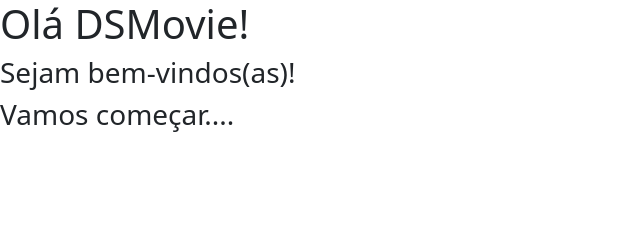
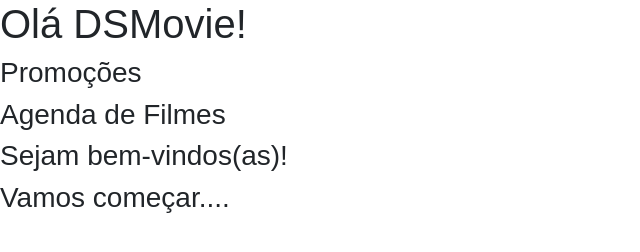
Before and after one commit to valdenir-alves-delmondes/dsmovie2, a plain HTML site: page index.html in a window 1280 px wide. Shown: the whole page, without its empty margins (0-640 px from the left). Drawn offline with nearby package versions, Linux system fonts and the light colour scheme.

Commit message:
Adição do Google Fonts

```diff
--- /dev/null
+++ b/css/styles.css
@@ -0,0 +1,5 @@
+@import url('https://fonts.googleapis.com/css2?family=Open+Sans:wght@300;400;700&display=swap');
+
+* {
+    font-family: 'Open-Sans', sans-serif;
+}
--- a/index.html
+++ b/index.html
@@ -8,9 +8,13 @@
 
     <link href="https://cdn.jsdelivr.net/npm/bootstrap@5.2.0-beta1/dist/css/bootstrap.min.css" rel="stylesheet" integrity="sha384-0evHe/X+R7YkIZDRvuzKMRqM+OrBnVFBL6DOitfPri4tjfHxaWutUpFmBp4vmVor" crossorigin="anonymous">
 
+    <link rel="stylesheet" href="css/styles.css">
+
 </head>
 <body>
     <h1>Olá DSMovie!</h1>
+    <h3>Promoções</h3>
+    <h3>Agenda de Filmes</h3>
     <h3>Sejam bem-vindos(as)!</h3>
     <h3>Vamos começar....</h3>
 </body>
```
